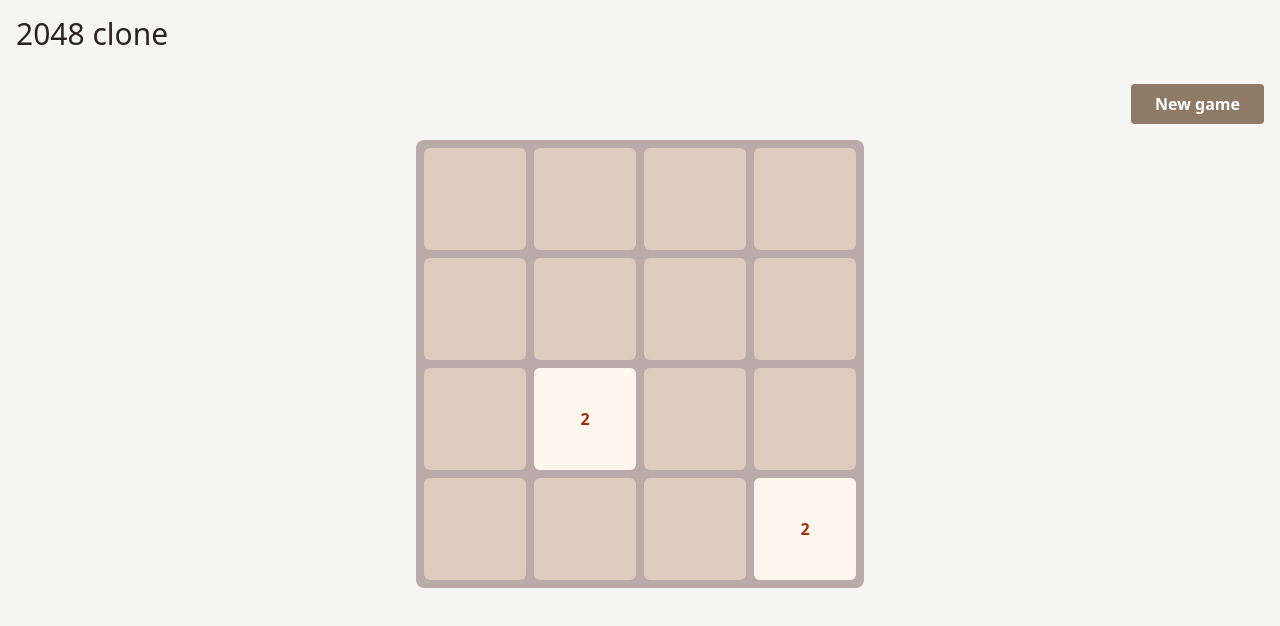
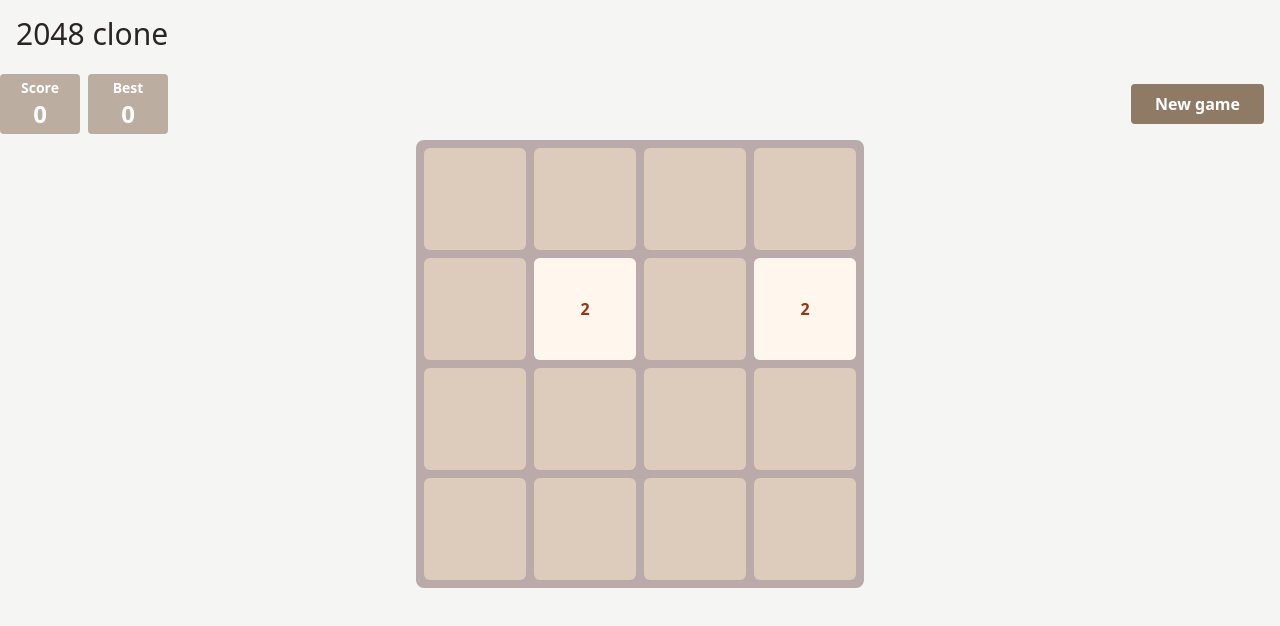
Before and after one commit to alexander-alarcon/2048-vue, a Vue app: page / in a window 1280 px wide. Shown: the top 626 px of the page. Built offline with nearby package versions, Linux system fonts and the light colour scheme.

Commit message:
Add score and reset

```diff
--- a/src/components/GameBoard.vue
+++ b/src/components/GameBoard.vue
@@ -1,11 +1,15 @@
 <script setup>
+import { watch } from "vue";
 import { storeToRefs } from "pinia";
 
 import GameCell from "./GameCell.vue";
+import GameScore from "./GameScore.vue";
+
 import useMainStore from "../stores/main";
 
 const mainStore = useMainStore();
-const { board, cellCount, boardSize } = storeToRefs(mainStore);
+const { board, cellCount, boardSize, score } = storeToRefs(mainStore);
+let { bestScore } = storeToRefs(mainStore);
 
 window.addEventListener("keydown", (event) => {
   if (event.key === "ArrowUp") {
@@ -18,13 +22,37 @@ window.addEventListener("keydown", (event) => {
     mainStore.moveRight();
   }
 });
+
+watch(bestScore, (newScore) => {
+  if (newScore > bestScore) {
+    bestScore = newScore;
+  }
+  localStorage.setItem("bestScore", bestScore.value);
+});
+
+watch(
+  board,
+  (newBoard) => {
+    localStorage.setItem("board", JSON.stringify(newBoard));
+  },
+  { deep: true }
+);
+
+watch(score, () => {
+  localStorage.setItem("score", score.value);
+});
 </script>
 
 <template>
   <div class="container mx-auto">
+    <div class="flex flex-row">
+      <div class="flex flex-row items-center justify-center space-x-2">
+        <game-score title="Score" :score="mainStore.score" />
+        <game-score title="Best" :score="mainStore.bestScore" />
+      </div>
       <div class="flex w-full justify-end">
         <button
-        v-if="canGoBack"
+          v-if="mainStore.canGoBack"
           class="m-4 rounded bg-[#8f7a66]/75 px-6 py-2 font-bold text-white"
           type="button"
           @click="mainStore.goBack()"
@@ -33,10 +61,11 @@ window.addEventListener("keydown", (event) => {
         </button>
         <button
           class="m-4 rounded bg-[#8f7a66] px-6 py-2 font-bold text-white"
-        @click="mainStore.$reset"
+          @click="mainStore.reset()"
         >
           New game
         </button>
+      </div>
     </div>
 
     <div
--- /dev/null
+++ b/src/components/GameScore.vue
@@ -0,0 +1,21 @@
+<script setup>
+defineProps({
+  title: {
+    type: String,
+    required: true,
+  },
+  score: {
+    type: Number,
+    required: true,
+  },
+});
+</script>
+
+<template>
+  <div
+    class="inline-flex w-20 flex-col items-center justify-center rounded bg-[#bbada0] px-4 py-1"
+  >
+    <span class="text-sm font-semibold text-white">{{ title }}</span>
+    <span class="text-2xl font-semibold text-white">{{ score }}</span>
+  </div>
+</template>
--- a/src/stores/main.js
+++ b/src/stores/main.js
@@ -52,51 +52,71 @@ function move(board, index, isRow = false, isBackward = false) {
  * @returns
  */
 function mergeRow(row, isBackward = false) {
-  const mergedRow = [...row];
+  const merged = [...row];
+  let points = 0;
 
   if (isBackward) {
-    for (let i = mergedRow.length; i > 0; i -= 1) {
-      if (mergedRow[i] === mergedRow[i - 1]) {
-        mergedRow[i] *= 2;
-        mergedRow[i - 1] = 0;
+    for (let i = merged.length; i > 0; i -= 1) {
+      if (merged[i] === merged[i - 1]) {
+        merged[i] *= 2;
+        merged[i - 1] = 0;
+        points += merged[i];
       }
     }
   } else {
-    for (let i = 0; i < mergedRow.length - 1; i += 1) {
-      if (mergedRow[i] === mergedRow[i + 1]) {
-        mergedRow[i] *= 2;
-        mergedRow[i + 1] = 0;
+    for (let i = 0; i < merged.length - 1; i += 1) {
+      if (merged[i] === merged[i + 1]) {
+        merged[i] *= 2;
+        merged[i + 1] = 0;
+        points += merged[i];
       }
     }
   }
 
-  return mergedRow;
+  return { merged, points };
+}
+
+function createBoard(boardSize) {
+  const board = Array.from({ length: boardSize }).map(() =>
+    Array.from({ length: boardSize }).fill(0)
+  );
+
+  return board;
+}
+
+const initialState = {
+  boardSize: 4,
+  history: [],
+  score: parseInt(localStorage.getItem("score") || 0, 10),
+  bestScore: parseInt(localStorage.getItem("bestScore") || 0, 10),
+};
+
+function initBoard(boardSize) {
+  const board = createBoard(boardSize);
+  const { x: x1, y: y1 } = getRandomEmptyCell(board, getRandomItem(DIRECTIONS));
+  board[y1][x1] = getRandomItem([2, 2, 2, 4]);
+
+  const { x: x2, y: y2 } = getRandomEmptyCell(board, getRandomItem(DIRECTIONS));
+  board[y2][x2] = getRandomItem([2, 2, 2, 4]);
+
+  return board;
 }
 
 const useMainStore = defineStore("main", {
   state() {
-    const boardSize = 4;
-
-    const board = Array.from({ length: boardSize }).map(() =>
-      Array.from({ length: boardSize }).fill(0)
-    );
-
-    const { x: x1, y: y1 } = getRandomEmptyCell(
-      board,
-      getRandomItem(DIRECTIONS)
-    );
-    board[y1][x1] = getRandomItem([2, 2, 2, 4]);
-
-    const { x: x2, y: y2 } = getRandomEmptyCell(
-      board,
-      getRandomItem(DIRECTIONS)
-    );
-    board[y2][x2] = getRandomItem([2, 2, 2, 4]);
+    let board = localStorage.getItem("board");
+    if (!board) {
+      board = initBoard(initialState.boardSize);
+    } else {
+      board = JSON.parse(board);
+    }
 
     return {
-      boardSize,
+      boardSize: initialState.boardSize,
       board,
-      history: [],
+      history: initialState.history,
+      score: initialState.score,
+      bestScore: initialState.bestScore,
     };
   },
   getters: {
@@ -110,7 +130,7 @@ const useMainStore = defineStore("main", {
       return state.board.some((column) => column.some((cell) => cell === 0));
     },
     canGoBack(state) {
-      return state.history.length > 0;
+      return state.history.length > 0 && !state.hasWin;
     },
   },
   actions: {
@@ -123,9 +143,13 @@ const useMainStore = defineStore("main", {
       for (let column = 0; column < this.boardSize; column += 1) {
         const nextCol = move(currentBoard, column);
         const mergedCol = mergeRow(nextCol);
-        mergedCol.forEach((current, i) => {
+        mergedCol.merged.forEach((current, i) => {
           currentBoard[i][column] = current;
         });
+        this.score += mergedCol.points;
+        if (this.score > this.bestScore) {
+          this.bestScore = this.score;
+        }
       }
 
       this.board = currentBoard;
@@ -146,9 +170,13 @@ const useMainStore = defineStore("main", {
         const nextCol = move(currentBoard, column, false, true);
         const mergedCol = mergeRow(nextCol, true);
 
-        mergedCol.forEach((current, i) => {
+        mergedCol.merged.forEach((current, i) => {
           currentBoard[i][column] = current;
         });
+        this.score += mergedCol.points;
+        if (this.score > this.bestScore) {
+          this.bestScore = this.score;
+        }
       }
 
       this.board = currentBoard;
@@ -168,9 +196,13 @@ const useMainStore = defineStore("main", {
       for (let row = 0; row < this.boardSize; row += 1) {
         const nextRow = move(currentBoard, row, true);
         const mergedRow = mergeRow(nextRow);
-        mergedRow.forEach((current, i) => {
+        mergedRow.merged.forEach((current, i) => {
           currentBoard[row][i] = current;
         });
+        this.score += mergedRow.points;
+        if (this.score > this.bestScore) {
+          this.bestScore = this.score;
+        }
       }
 
       this.board = currentBoard;
@@ -189,9 +221,13 @@ const useMainStore = defineStore("main", {
       for (let row = 0; row < this.boardSize; row += 1) {
         const nextRow = move(currentBoard, row, true, true);
         const mergedRow = mergeRow(nextRow, true);
-        mergedRow.forEach((current, i) => {
+        mergedRow.merged.forEach((current, i) => {
           currentBoard[row][i] = current;
         });
+        this.score += mergedRow.points;
+        if (this.score > this.bestScore) {
+          this.bestScore = this.score;
+        }
       }
 
       this.board = currentBoard;
@@ -205,6 +241,13 @@ const useMainStore = defineStore("main", {
     goBack() {
       this.board = this.history.pop();
     },
+    reset() {
+      localStorage.removeItem("board");
+      localStorage.removeItem("score");
+      this.history = initialState.history;
+      this.board = initBoard(initialState.boardSize);
+      this.score = 0;
+    },
   },
 });
 
```
Lines whose indentation alone changed are shown as unchanged.
